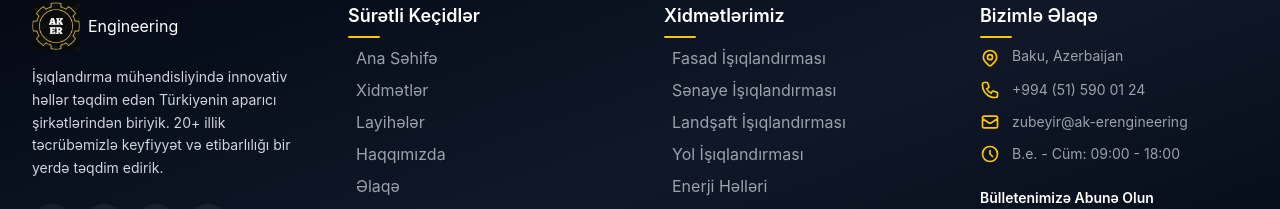
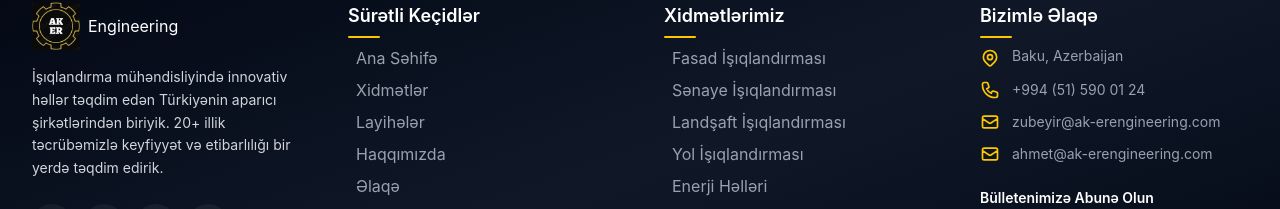
Before and after one commit to cavidanbagiri/ak-erengineering, a React (Vite) app: page /technical-services in a window 1280 px wide. Shown: the part 142-351 px from the top of the page. Built offline with nearby package versions, Linux system fonts and the light colour scheme.

Commit message:
Add the new email

```diff
--- a/src/components/Footer.jsx
+++ b/src/components/Footer.jsx
@@ -161,10 +161,11 @@ function Footer() {
                             </li>
                             <li className="flex items-center gap-3 text-gray-400 text-sm">
                                 <svg className="w-5 h-5 text-yellow-400" fill="none" stroke="currentColor" viewBox="0 0 24 24">
-                                    <path strokeLinecap="round" strokeLinejoin="round" strokeWidth={2} d="M12 8v4l3 3m6-3a9 9 0 11-18 0 9 9 0 0118 0z" />
+                                    <path strokeLinecap="round" strokeLinejoin="round" strokeWidth={2} d="M3 8l7.89 5.26a2 2 0 002.22 0L21 8M5 19h14a2 2 0 002-2V7a2 2 0 00-2-2H5a2 2 0 00-2 2v10a2 2 0 002 2z" />
                                 </svg>
-                                <span>{t('footer.contact.hours')}</span>
+                                <span>{t('footer.contact.email2')}</span>
                             </li>
+
                         </ul>
 
                         {/* Newsletter */}
--- a/src/locales/az.json
+++ b/src/locales/az.json
@@ -217,7 +217,8 @@
                 "title": "Bizimlə Əlaqə",
                 "address": "Baku, Azerbaijan",
                 "phone": "+994 (51) 590 01 24",
-                "email": "zubeyir@ak-erengineering",
+                "email": "zubeyir@ak-erengineering.com",
+                "email2": "ahmet@ak-erengineering.com",
                 "hours": "B.e. - Cüm: 09:00 - 18:00"
             },
             "newsletter": {
--- a/src/locales/en.json
+++ b/src/locales/en.json
@@ -179,7 +179,8 @@
                 "title": "Contact Us",
                 "address": "Baku, Azerbaijan",
                 "phone": "+994 (51) 590 01 24",
-                "email": "zubeyir@ak-erengineering",
+                "email": "zubeyir@ak-erengineering.com",
+                "email2": "ahmet@ak-erengineering.com",
                 "hours": "Mon - Fri: 09:00 - 18:00"
             },
             "newsletter": {
--- a/src/locales/ru.json
+++ b/src/locales/ru.json
@@ -179,7 +179,8 @@
                 "title": "Свяжитесь с нами",
                 "address": "Baku, Azerbaijan",
                 "phone": "+994 (51) 590 01 24",
-                "email": "zubeyir@ak-erengineering",
+                "email": "zubeyir@ak-erengineering.com",
+                "email2": "ahmet@ak-erengineering.com",
                 "hours": "Пн - Пт: 09:00 - 18:00"
             },
             "newsletter": {
--- a/src/locales/tr.json
+++ b/src/locales/tr.json
@@ -179,7 +179,8 @@
                 "title": "Bize Ulaşın",
                 "address": "Baku, Azerbaijan",
                 "phone": "+994 (51) 590 01 24",
-                "email": "zubeyir@ak-erengineering",
+                "email": "zubeyir@ak-erengineering.com",
+                "email2": "ahmet@ak-erengineering.com",
                 "hours": "Pzt - Cum: 09:00 - 18:00"
             },
             "newsletter": {
```
